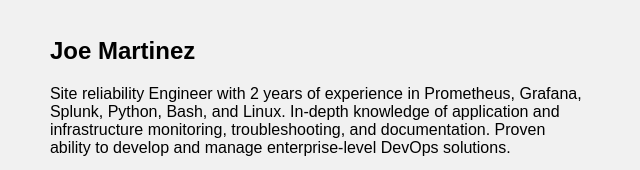
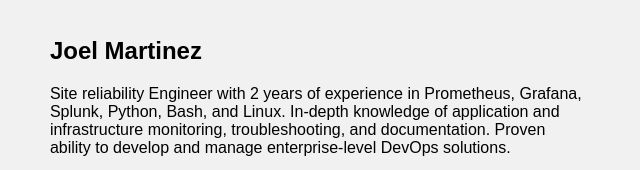
Before and after one commit to JoeM01/Portfolio-Frontend, a plain HTML site: page index.html in a window 1280 px wide. Shown: the part 384-554 px from the top of the page, 260-900 px from the left. Drawn offline with Linux system fonts and the light colour scheme; no server answers.

Commit message:
test change

```diff
--- a/index.html
+++ b/index.html
@@ -23,7 +23,7 @@
         <p>Visitors: <span id="visitor-count">0</span></p>
       </div>
         <div class="hero-text">
-          <h1>Joe Martinez</h1>
+          <h1>Joel Martinez</h1>
           <p>Site reliability Engineer with 2 years of experience in Prometheus, Grafana, Splunk, Python, Bash, and Linux. In-depth knowledge of application and infrastructure monitoring, troubleshooting, and documentation.
             Proven ability to develop and manage enterprise-level DevOps solutions. </p>
           <a href="your-resume-url" class="cta-button">View My Resume</a>
```
